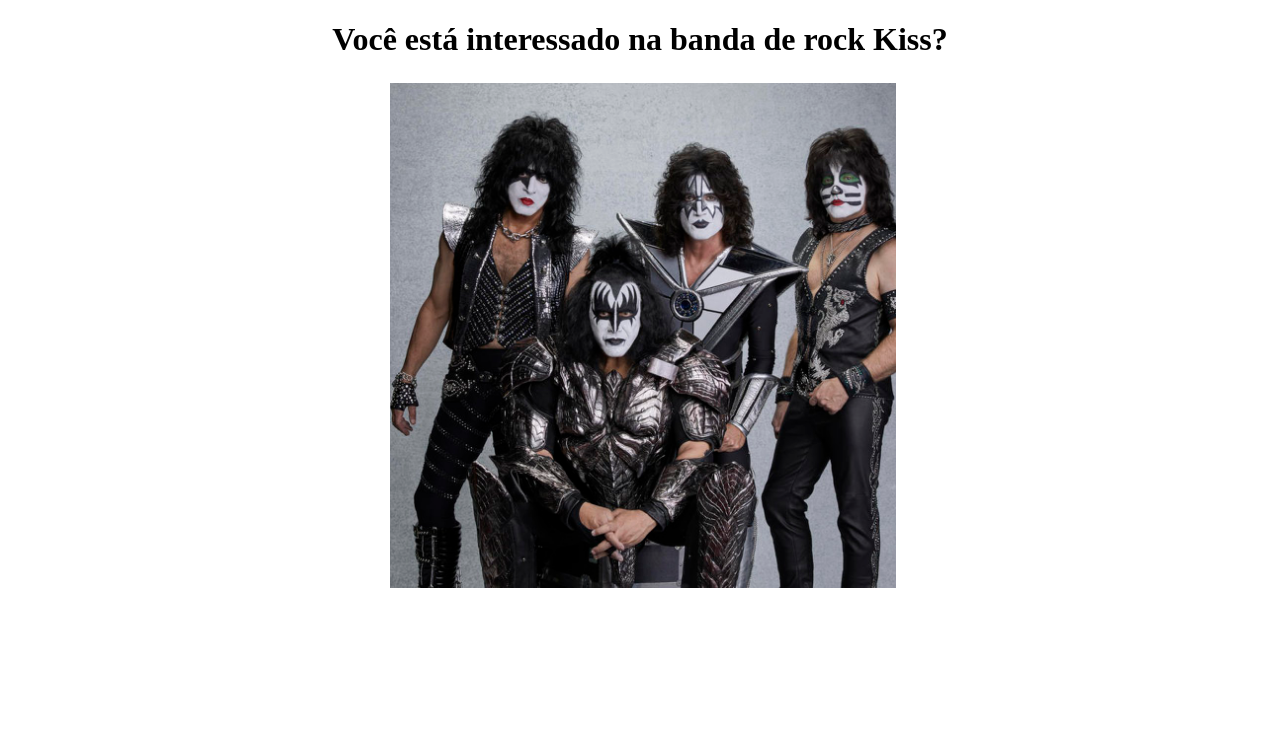
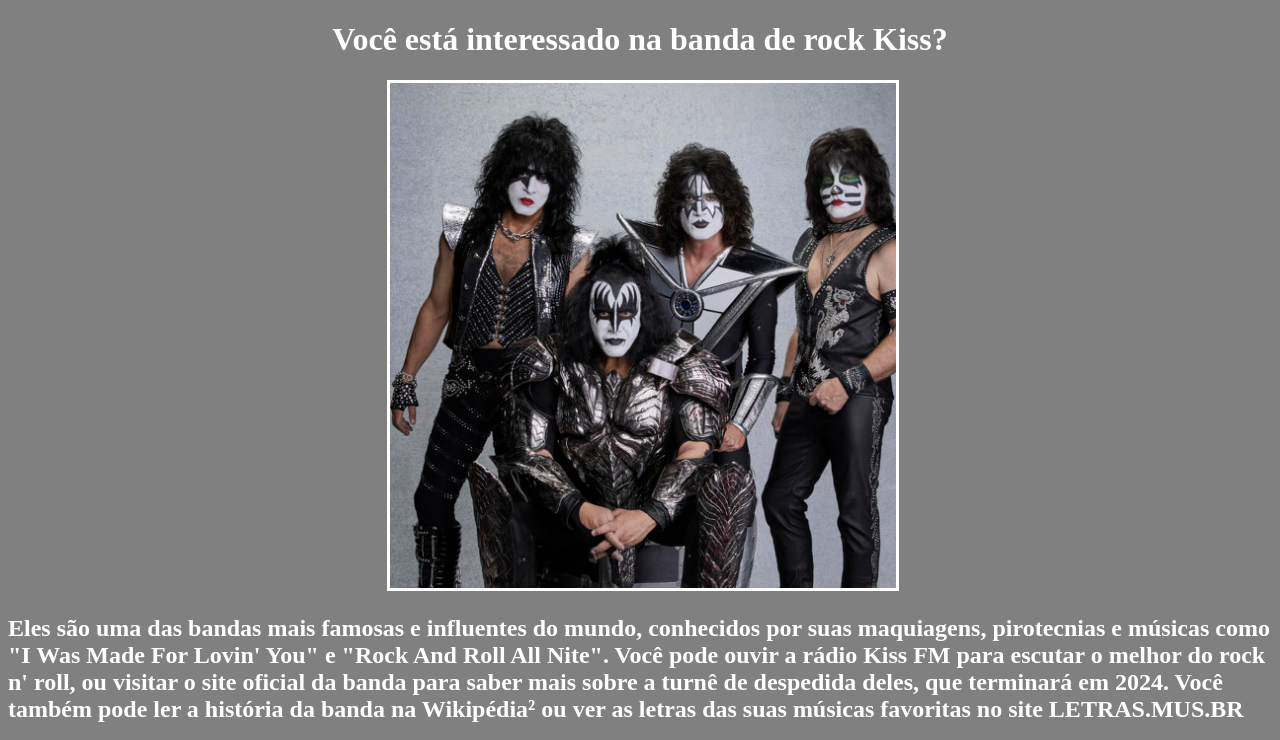
Before and after one commit to paulohdm765/KIss-3-Trimestre, a plain HTML site: page index.html in a window 1280 px wide. Shown: the top 740 px of the page. Drawn offline with Linux system fonts and the light colour scheme.

Commit message:
Update style.css

```diff
--- a/style.css
+++ b/style.css
@@ -1,10 +1,10 @@
-rh1{color: White;}
+h1{color: White;}
 h1{text-align: center; }
 h2{color: White;}
 #kiss {width: 40%;}
 #kiss {margin-left: 30%;}
 #kiss {border:solid  white ;}
-body {background-color:dark grey ; }
+body {background-color:grey ; }
 #kiss2 {width: 40%;}
 #kiss2 {margin-left: 30%;}
 #kiss2 {border:solid  yellow ;}
```
